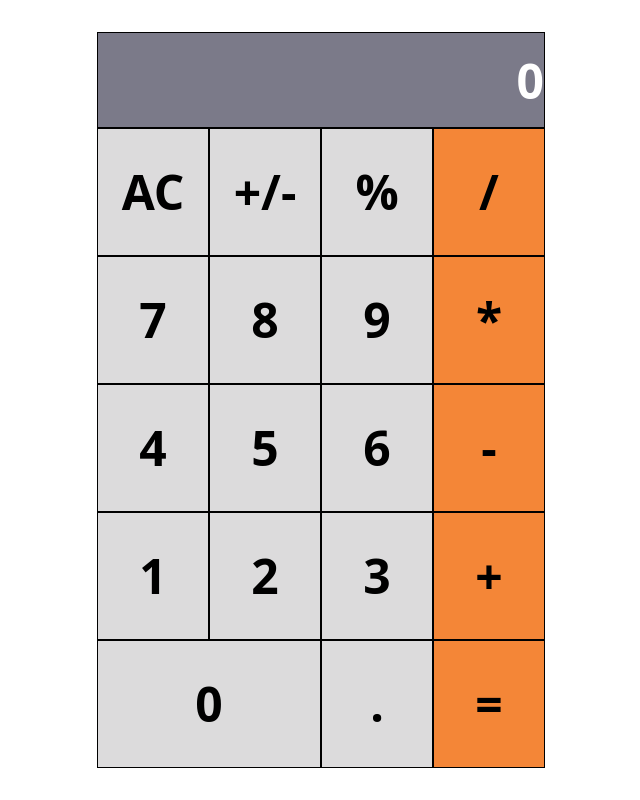
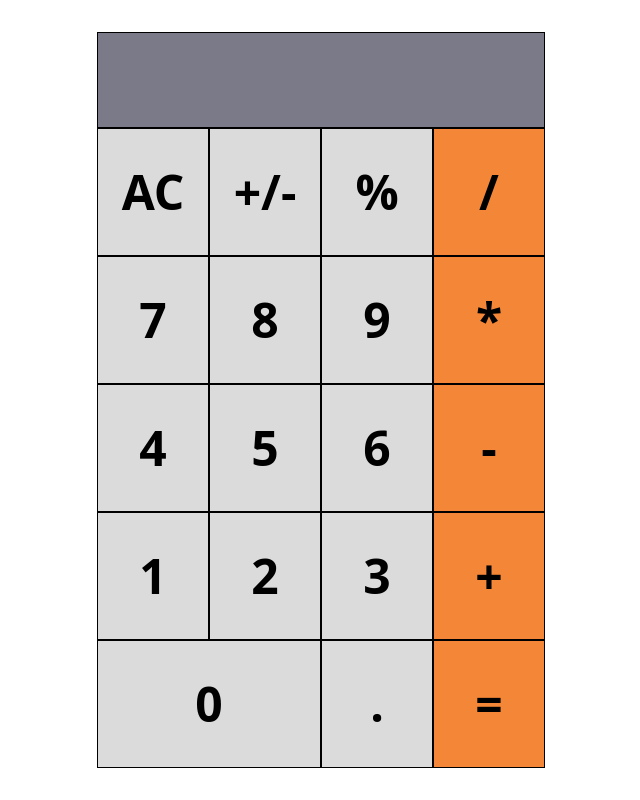
Before and after one commit to NNesta/react-calculator-app, a React (Create React App) app: page / in a window 1280 px wide. Shown: the whole page, without its empty margins (319-959 px from the left). Built offline with nearby package versions, Linux system fonts and the light colour scheme; the HTML template or start-up script is replaced by a standard one.

Commit message:
feat:adding functionality in calculator

```diff
--- a/src/App.jsx
+++ b/src/App.jsx
@@ -1,68 +1,100 @@
-import React, {useState, useEffect, useRef} from 'react';
-const math = require('mathjs');
+import React, { useState } from "react";
 
 function App() {
-  const [result, setResult] = useState(0);
-  const [operand, setOperand] = useState('+');
-  const [first, setFirst] = useState(0);
-  const [value, setValue] = useState([])
-  const onMount = useRef(false)
-  const oper = useRef()
-  useEffect(()=>{
-    if(onMount.current){
-      console.log(first, +value.join(''))
-    setResult(calculate(+first, +value.join(''), oper.current))
-    oper.current=operand;
-    setFirst(result);
-    console.log("there", result);
+  const [first, setFirst] = useState(null);
+  const [second, setSecond] = useState("");
+  const [prev, setPrev] = useState(null);
+  const calculate = (op) => {
+    if (prev === null || first === null) {
+      console.log(prev, first);
+      setFirst(+second);
+      setSecond("");
+      setPrev(op);
+      return;
     }
-    else{
-      onMount.current=true;
+    console.log(prev);
+    switch (prev) {
+      case "+":
+        setFirst(first + +second);
+        break;
+      case "-":
+        setFirst(first - +second);
+        break;
+      case "*":
+        setFirst(first * +second);
+        break;
+      case "/":
+        setFirst(first / +second);
+        break;
     }
-  },[operand])
-  const calculate =(first, second, operand)=>{
-    switch(operand){
-      case '+':
-        return first+second
-      case '-':
-        return first-second
-      case '*':
-        return first*second
-      case '/':
-        return first/second
-      default:
-        return 0
-    }
-  }
-  return(
-  <div className='max-w-md mx-auto text-5xl font-semibold h-[80vh] mt-8 '>
-   <div className='bg-[#7B7A89] text-white text-left h-24 py-6 border border-black'>
-    <p className='text-right'>{!result?value.length?value:0:result}</p>
-   </div>
-   <div className='grid grid-cols-4 h-full'>
-{    [
-      {id: 1, value: 'AC'},
-      {id: 2, value: '+/-'},
-      {id: 3, value: '%'},
-      {id: 4, value: '/'},
-      {id: 5, value: 7},
-      {id: 6, value: 8},
-      {id: 7, value: 9},
-      {id: 8, value: '*'},
-      {id: 9, value: 4},
-      {id: 10, value: 5},
-      {id: 11, value: 6},
-      {id: 12, value: '-'},
-      {id: 13, value: 1},
-      {id: 14, value: 2},
-      {id: 15, value: 3},
-      {id: 16, value: '+'},
-      {id: 17, value: 0},
-      {id: 18, value: '.'},
-      {id: 19, value: '='}].map((item, index)=><button key={index} value={item.value}  onClick={event=>{ if(event.target.value=="=") {setValue([math.evaluate(value.join(""))])} else {setValue(prev=>prev.concat(event.target.value))}}} className={`text-black bg-[#DCDBDC] inline-flex justify-center items-center border border-black ${item.id==17&&"col-span-2"} ${[ 4,8,12,16,19].includes(item.id)&&"bg-[#F48637]"}`}>{item.value}</button>)
-    }
-   </div>
-  </div>
+    setPrev(op);
+    setSecond("");
+  };
+  return (
+    <div className="max-w-md mx-auto text-5xl font-semibold h-[80vh] mt-8 ">
+      <div className="bg-[#7B7A89] text-white text-left h-24 py-6 border border-black">
+        <p className="text-right">{second || first}</p>
+      </div>
+      <div className="grid grid-cols-4 h-full">
+        {[
+          { id: 1, value: "AC" },
+          { id: 2, value: "+/-" },
+          { id: 3, value: "%" },
+          { id: 4, value: "/" },
+          { id: 5, value: 7 },
+          { id: 6, value: 8 },
+          { id: 7, value: 9 },
+          { id: 8, value: "*" },
+          { id: 9, value: 4 },
+          { id: 10, value: 5 },
+          { id: 11, value: 6 },
+          { id: 12, value: "-" },
+          { id: 13, value: 1 },
+          { id: 14, value: 2 },
+          { id: 15, value: 3 },
+          { id: 16, value: "+" },
+          { id: 17, value: 0 },
+          { id: 18, value: "." },
+          { id: 19, value: "=" },
+        ].map((item, index) => (
+          <button
+            key={index}
+            value={item.value}
+            onClick={(event) => {
+              const input = event.target.value;
+              switch (input) {
+                case "=":
+                  calculate("+");
+                  break;
+                case "+":
+                  calculate("+");
+                  break;
+                case "/":
+                  calculate("/");
+                  break;
+                case "*":
+                  calculate("*");
+                  break;
+                case "-":
+                  calculate("-");
+                  break;
+                case "AC":
+                  setSecond("");
+                  setFirst(0);
+                  break;
+                default:
+                  setSecond((prev) => prev + input);
+              }
+            }}
+            className={`text-black bg-[#DCDBDC] inline-flex justify-center items-center border border-black ${
+              item.id == 17 && "col-span-2"
+            } ${[4, 8, 12, 16, 19].includes(item.id) && "bg-[#F48637]"}`}
+          >
+            {item.value}
+          </button>
+        ))}
+      </div>
+    </div>
   );
 }
 
```
